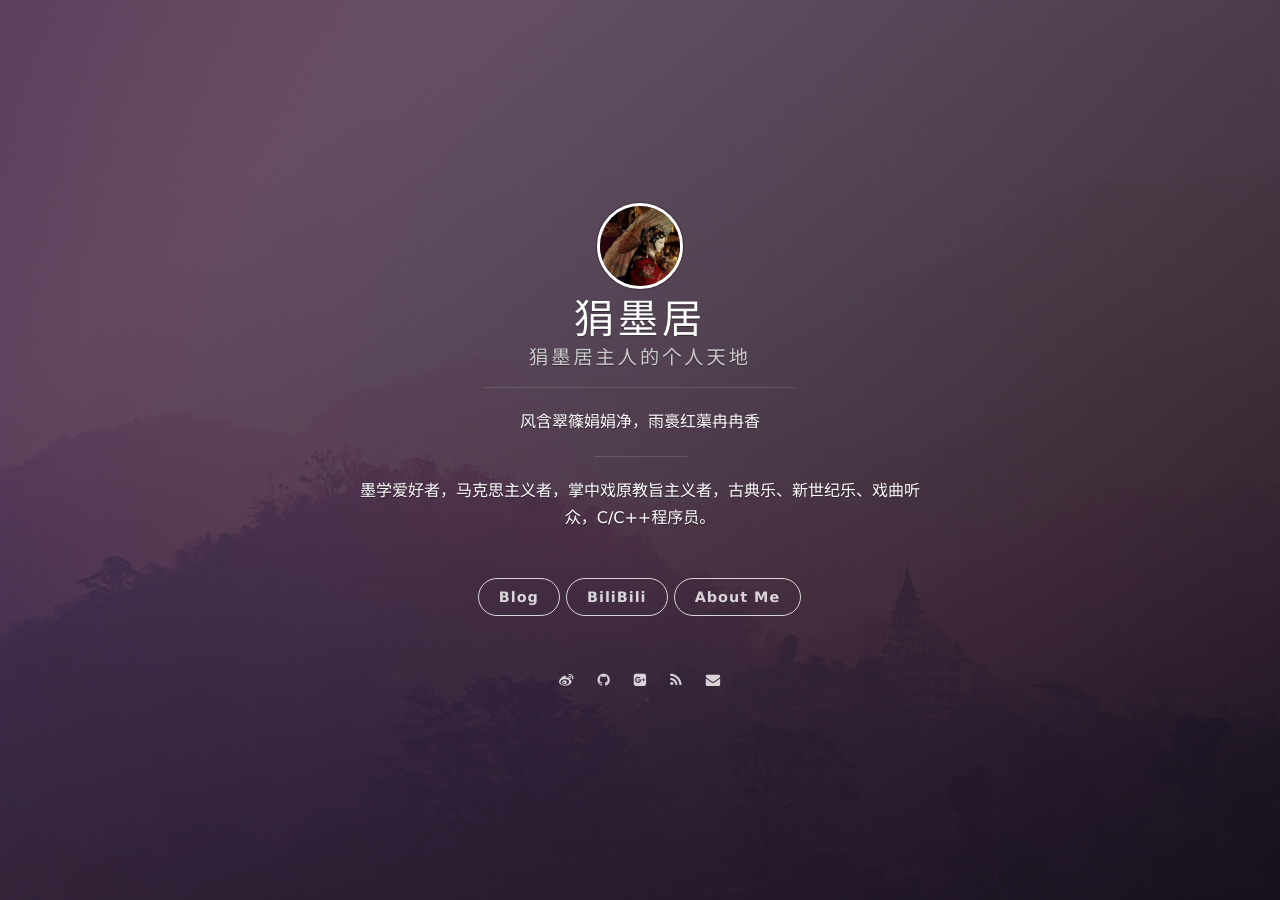
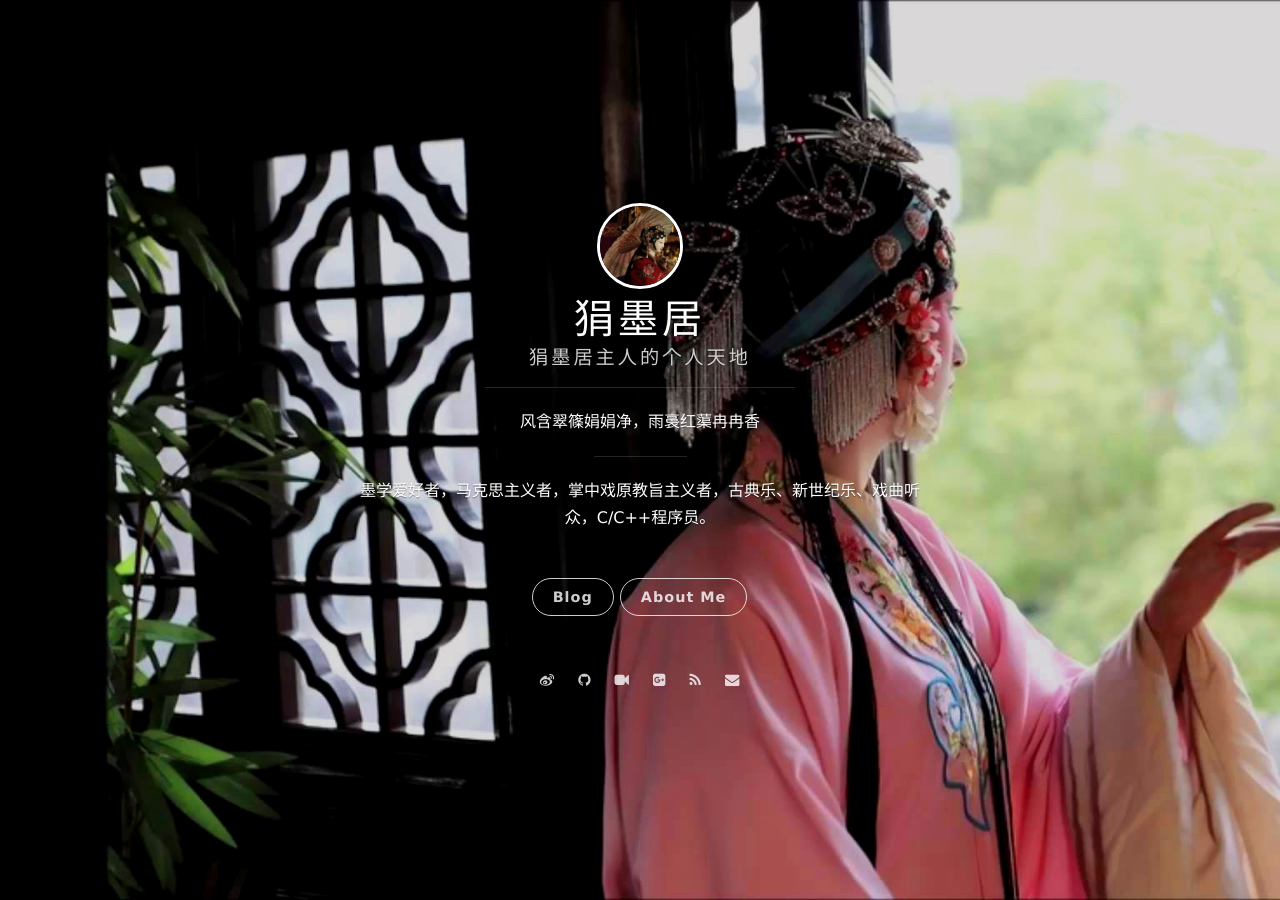
Before and after one commit to linusboyle/linusboyle.cn, a Jekyll site: the page built from index.html, in a window 1280 px wide. Built offline with Jekyll 4.4.1, drawn with Linux system fonts in a browser that asks for light colours; nearby versions of some CDN libraries; the list of posts is cut into pages by our own code.

Commit message:
update bg graphic

```diff
--- a/_config.yml
+++ b/_config.yml
@@ -13,7 +13,7 @@ permalink: /:year/:month/:title/
 highlighter: rouge
 
 # supported colors: blue, green, purple, red, orange or slate. If you need clear, leave it empty.
-cover_color: purple
+cover_color:
 
 # The blog button should not be removed.
 blog_button:
@@ -23,7 +23,7 @@ blog_button:
 # Navigation buttons in the front page.
 nav:
     #- {title: Projects, description: My Projects, url: 'http://project.onevcat.com'}
-    - {title: BiliBili, description: Bilibili homepage, url: 'https://space.bilibili.com/18177890'}
+    #- {title: BiliBili, description: Bilibili homepage, url: 'https://space.bilibili.com/18177890'}
     - {title: About Me, description: description of myself in Chinese, url: '/2018/07/About-Me'}
 
 # Pagination
@@ -44,6 +44,7 @@ social:
     #facebook: boyle.linus.5
     gplus: 106875862514148562818
     mail: hzl17@mails.tsinghua.edu.cn
+    bilibili: 18177890
 
 # Google Analytics
 ga:
--- a/_includes/social.html
+++ b/_includes/social.html
@@ -17,6 +17,16 @@
     <a href="https://github.com/{{site.social.github}}" title="@{{site.social.github}} 的 Github" target="_blank">
       <i class='social fa fa-github'></i>
       <span class="label">Github</span>
+    </a>
+  </li>
+  {% endif %}
+
+  {% if site.social.bilibili %}
+  <!-- bilibili -->
+  <li class="navigation__item">
+    <a href="https://space.bilibili.com/{{site.social.bilibili}}" title="@{{site.social.bilibili}} 的 B站空间" target="_blank">
+      <i class="fa fa-video-camera"></i>
+      <span class="label">Bilibili</span>
     </a>
   </li>
   {% endif %}
```
Also changed, not shown: assets/images/background-cover-old.jpg (added), assets/images/background-cover.jpg, 1 other file.
